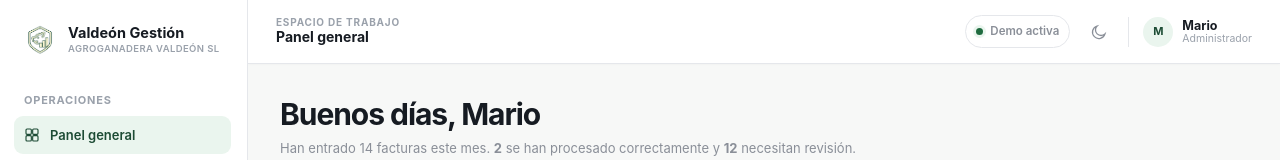
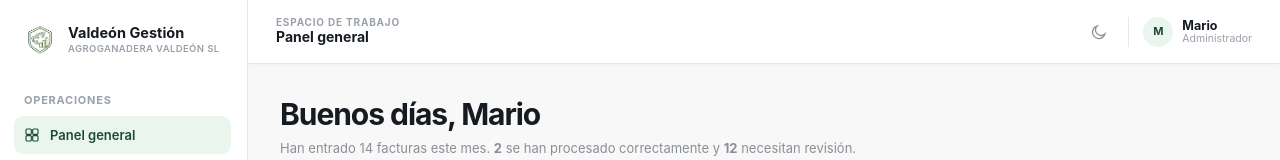
Before and after one commit to alvarobarrenadev/demo-integradora-ganadera, a React (Vite) app: page / in a window 1280 px wide. Shown: the top 160 px of the page. Built offline with nearby package versions, Linux system fonts and the light colour scheme.

Commit message:
feat: remove environment badge from Header component and associated styles

```diff
--- a/src/components/layout/Header.tsx
+++ b/src/components/layout/Header.tsx
@@ -28,7 +28,6 @@ export function Header({ onMenuClick }: HeaderProps) {
         <span className="app-header__title">{section}</span>
       </div>
       <div className="app-header__actions">
-        <span className="environment-badge"><span aria-hidden="true" /> Demo activa</span>
         <button
           type="button"
           className="theme-toggle"
--- a/src/sass/layout/_header.scss
+++ b/src/sass/layout/_header.scss
@@ -105,26 +105,6 @@
   }
 }
 
-.environment-badge {
-  display: inline-flex;
-  align-items: center;
-  gap: 7px;
-  color: v.$color-text-muted;
-  font-size: 11.5px;
-  font-weight: 600;
-  padding: 6px 10px;
-  border: 1px solid v.$color-border;
-  border-radius: v.$radius-pill;
-
-  > span {
-    width: 7px;
-    height: 7px;
-    border-radius: 50%;
-    background: v.$color-success;
-    box-shadow: 0 0 0 3px v.$color-accent-tint;
-  }
-}
-
 .header-user {
   display: flex;
   align-items: center;
@@ -168,7 +148,6 @@
 
 @media (max-width: v.$bp-tablet) {
   .app-header__eyebrow,
-  .environment-badge,
   .header-user__copy {
     display: none;
   }
```
